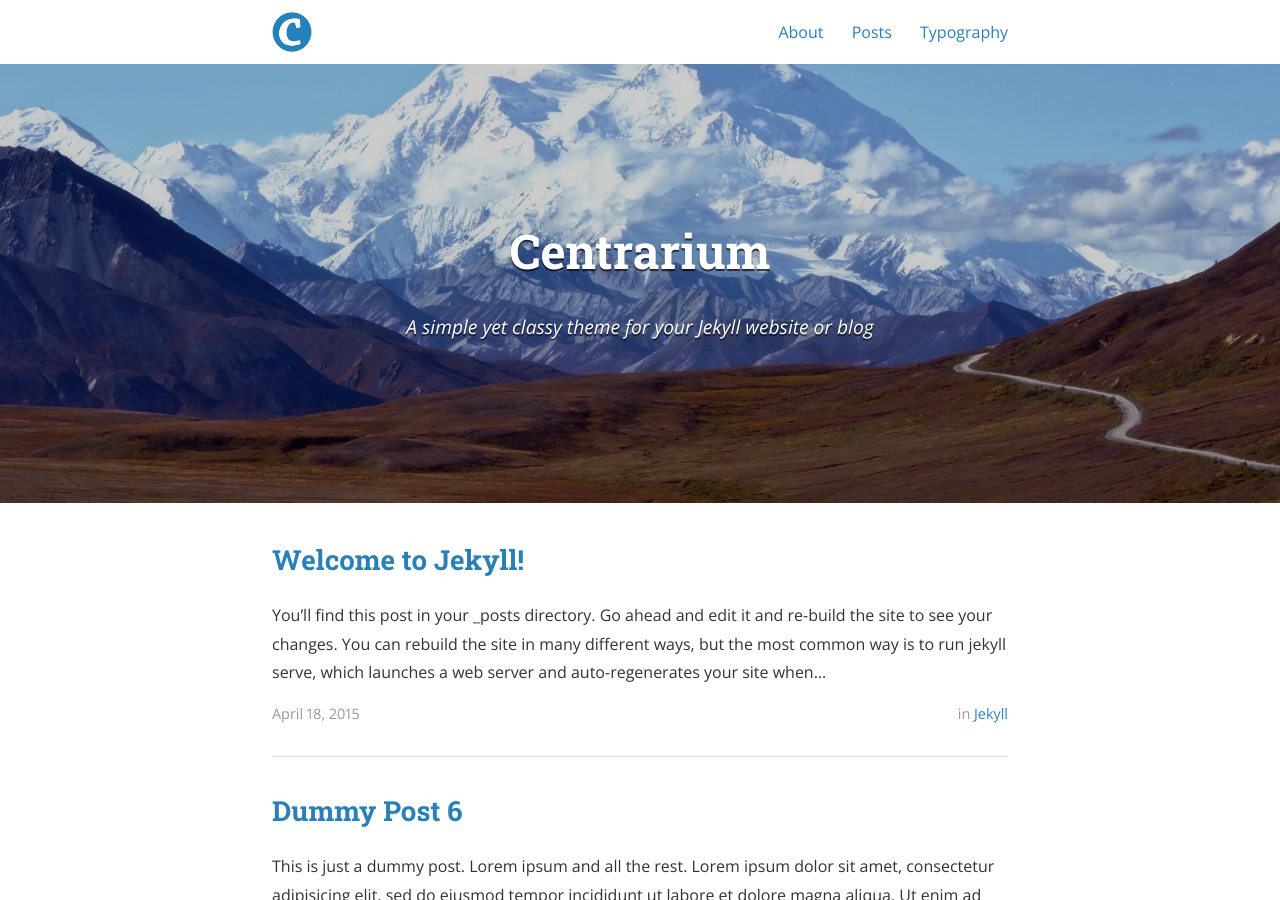
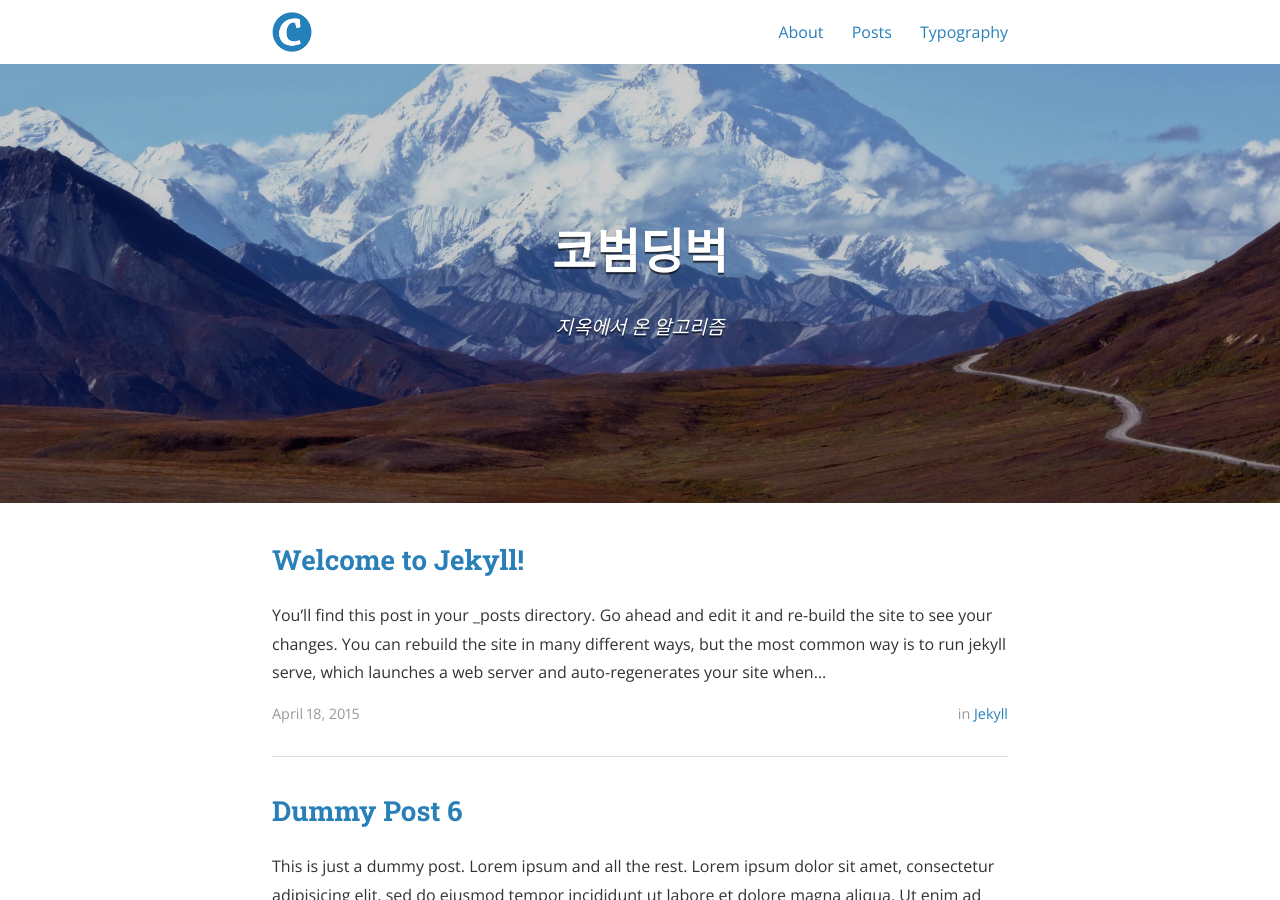
Before and after one commit to banziha104/banziha104.github.io, a Jekyll site: the page built from index.html, in a window 1280 px wide and 900 px high. Built offline with Jekyll 4.4.1, drawn with Linux system fonts in a browser that asks for light colours; nearby versions of some CDN libraries; the list of posts is cut into pages by our own code; some of the changed text lies outside the part shown.

Commit message:
set config

```diff
--- a/_config.yml
+++ b/_config.yml
@@ -9,10 +9,10 @@ exclude:
   - "/vendor/"
 
 # Site settings
-title: Centrarium
-subtitle: "A simple yet classy theme for your Jekyll website or blog"
-email: blcentra@gmail.com
-name: Ben Centra
+title: 코범딩벅
+subtitle: "지옥에서 온 알고리즘"
+email: banzih104@gmail.com
+name: Kobum
 description: >
   A simple yet classy theme for your Jekyll website or blog.
 # Base URL of site (i.e. /blog). It should always start with a slash,
```
